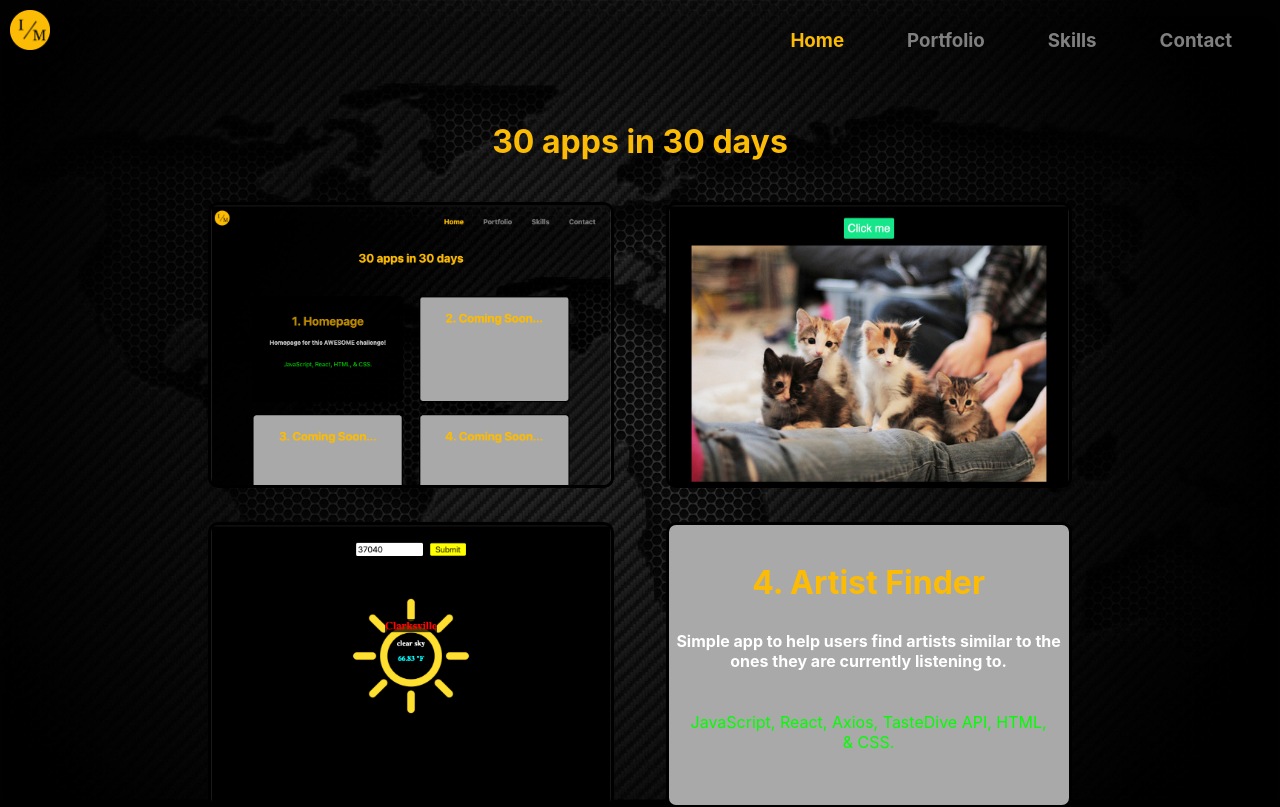
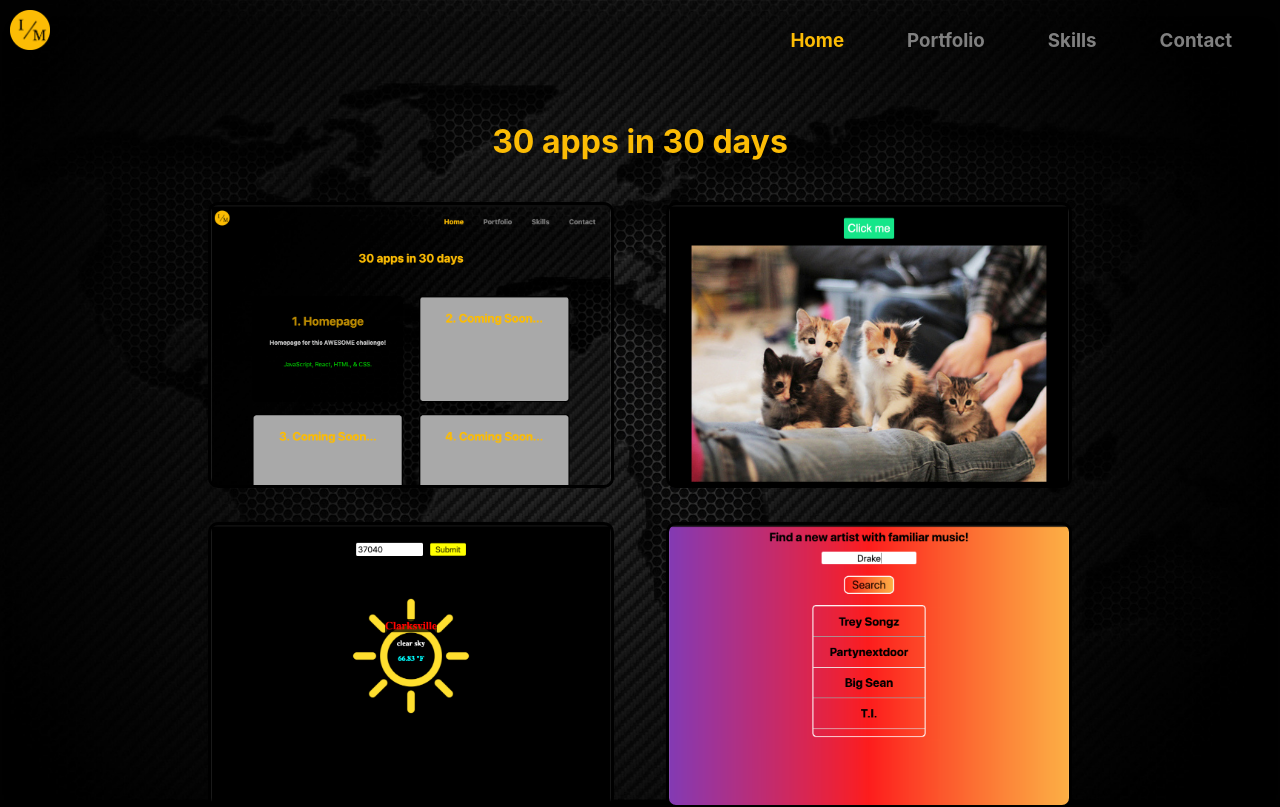
Before and after one commit to Ibrahim-Mohamed1/30-Apps-in-30-Days, a React (Create React App) app: page / in a window 1280 px wide. Shown: the top 807 px of the page. Built offline with nearby package versions, Linux system fonts and the light colour scheme.

Commit message:
app 4 edits added

```diff
--- a/src/App.css
+++ b/src/App.css
@@ -120,7 +120,7 @@ body{
     background-image: url(./images/app3.png);
   }
   .project4{
-    background-image: url();
+    background-image: url(./images/app4.png);
     background-color: darkgray;
   }
   .project5{
--- a/src/Home.js
+++ b/src/Home.js
@@ -69,7 +69,7 @@ const Home = () => {
                     </div>
                 </div>
                 <div className="project4" style={{ cursor: "pointer", backgroundSize: "cover", backgroundRepeat: "no-repeat", height: "vh" }}>
-                    <div className='middle'>
+                    <div className='middle1'>
                         <a href="http://app-3-of-30.surge.sh/">
                             <div className='projectInfo' style={{ marginTop: "-1.5em" }}>
                                 <h1 className="nav" style={{ color: "#fcbc05", padding: "2%" }}>4. Artist Finder</h1>
```
Also changed, not shown: src/images/app4.png (added).
